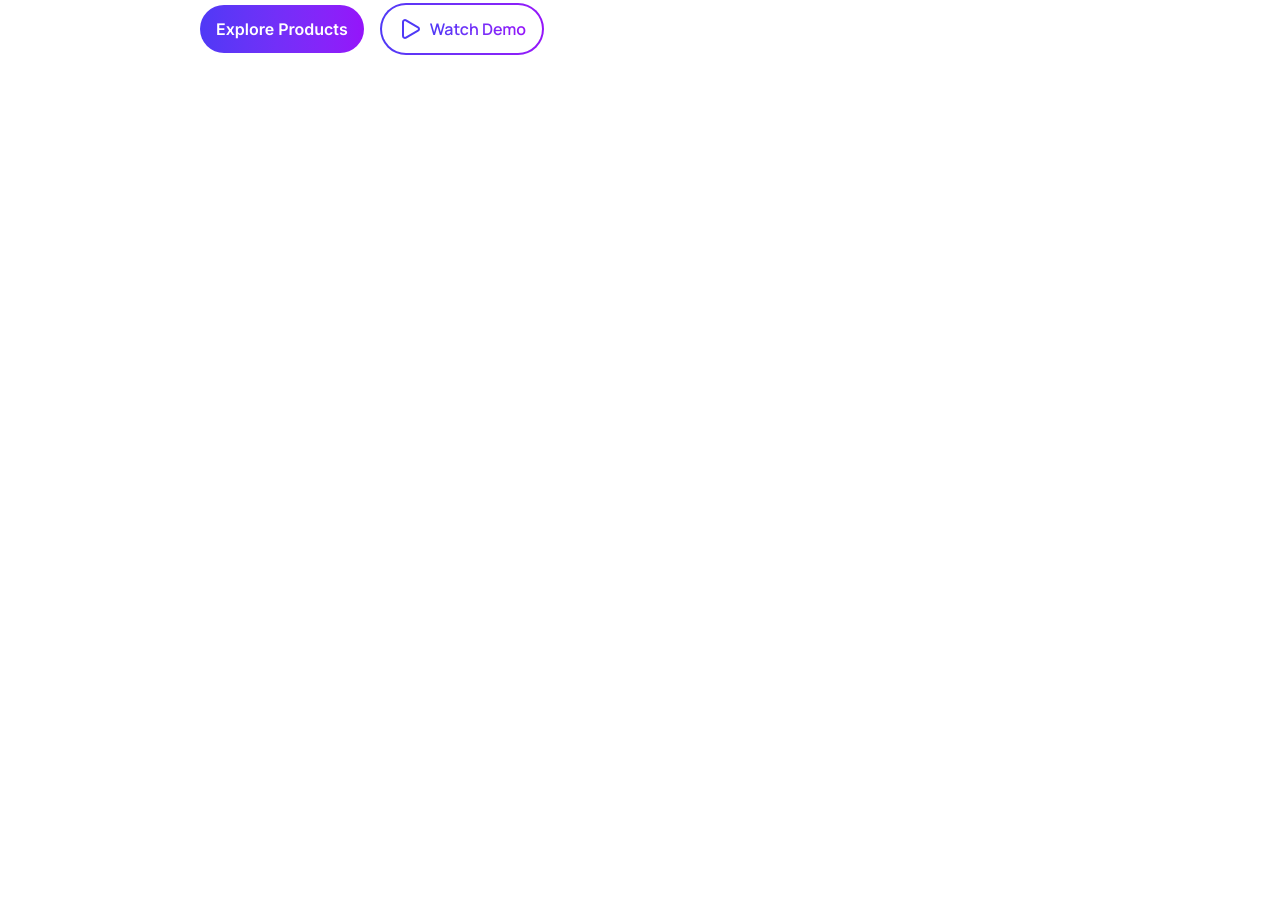
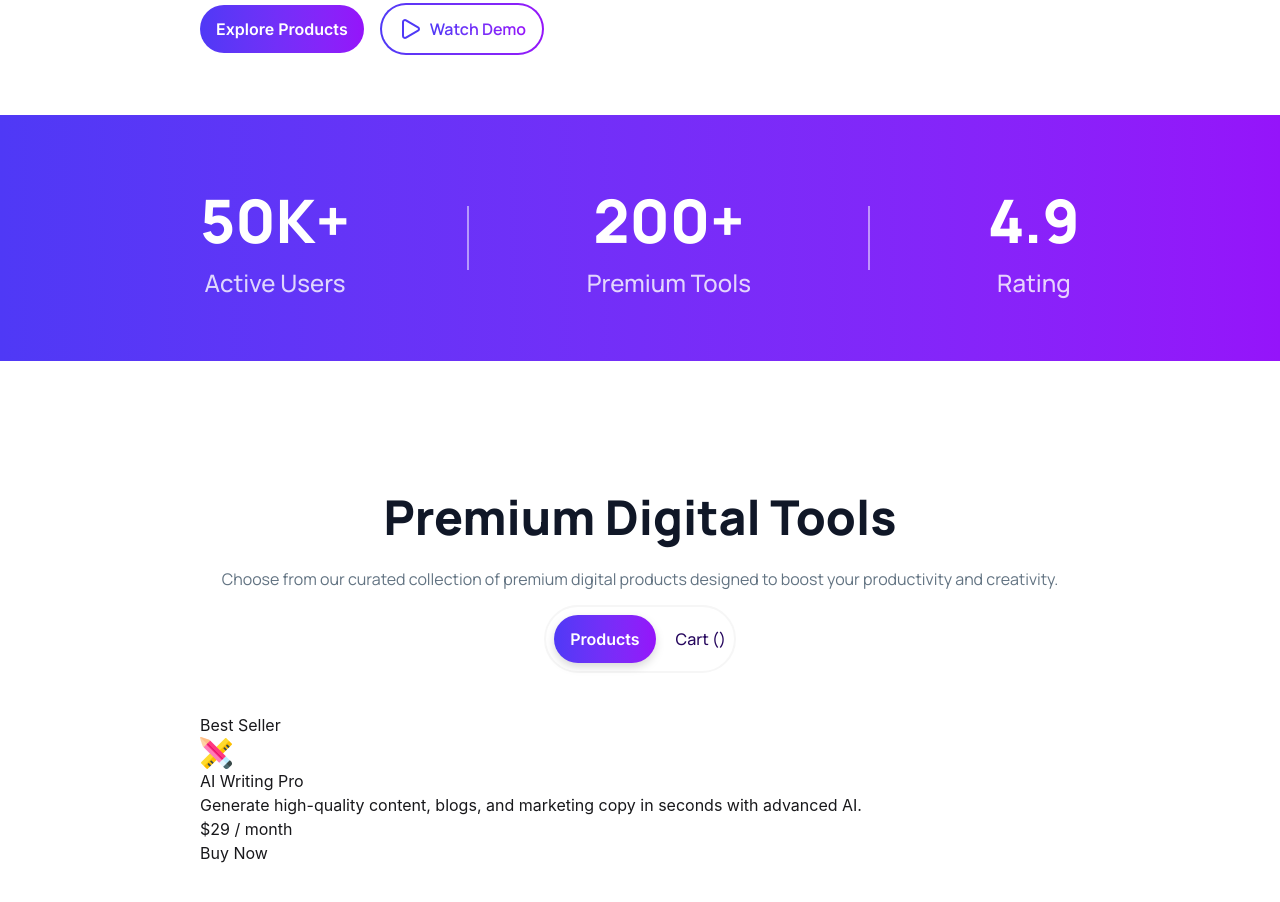
Before and after one commit to RotnoDas/Digitools-platform, a React (Vite) app: page / in a window 1280 px wide. Shown: the part 662-1564 px from the top of the page. Before the commit the page ends 800 px from the top, so only its background shows below. Built offline with nearby package versions, Linux system fonts and the light colour scheme.

Commit message:
Data created

```diff
--- /dev/null
+++ b/public/data.json
@@ -0,0 +1,137 @@
+[
+  {
+    "id": 1,
+    "name": "Starter Resume Builder",
+    "description": "Create professional resumes with basic templates and export options.",
+    "price": 0,
+    "period": "one-time",
+    "tag": "new",
+    "tagType": "new",
+    "features": [
+      "10+ templates",
+      "Basic customization",
+      "Export to PDF"
+    ],
+    "icon": "📄"
+  },
+  {
+    "id": 2,
+    "name": "Pro Resume Builder",
+    "description": "Advanced resume builder with ATS optimization and premium templates.",
+    "price": 9.99,
+    "period": "monthly",
+    "tag": "popular",
+    "tagType": "popular",
+    "features": [
+      "100+ templates",
+      "ATS optimization",
+      "Export to PDF & DOCX"
+    ],
+    "icon": "🚀"
+  },
+  {
+    "id": 3,
+    "name": "Career Toolkit",
+    "description": "All-in-one toolkit including resume, cover letter, and portfolio builder.",
+    "price": 19.99,
+    "period": "monthly",
+    "tag": "best seller",
+    "tagType": "best seller",
+    "features": [
+      "Resume builder",
+      "Cover letter builder",
+      "Portfolio creator"
+    ],
+    "icon": "🧰"
+  },
+  {
+    "id": 4,
+    "name": "Job Tracker",
+    "description": "Track your job applications and manage interview schedules.",
+    "price": 4.99,
+    "period": "monthly",
+    "tag": "new",
+    "tagType": "new",
+    "features": [
+      "Application tracking",
+      "Interview reminders",
+      "Status updates"
+    ],
+    "icon": "📊"
+  },
+  {
+    "id": 5,
+    "name": "LinkedIn Optimizer",
+    "description": "Optimize your LinkedIn profile to attract recruiters.",
+    "price": 14.99,
+    "period": "one-time",
+    "tag": "popular",
+    "tagType": "popular",
+    "features": [
+      "Profile analysis",
+      "Keyword suggestions",
+      "Headline generator"
+    ],
+    "icon": "🔗"
+  },
+  {
+    "id": 6,
+    "name": "Interview Coach",
+    "description": "Practice interviews with AI-based feedback and tips.",
+    "price": 12.99,
+    "period": "monthly",
+    "tag": "best seller",
+    "tagType": "best seller",
+    "features": [
+      "Mock interviews",
+      "AI feedback",
+      "Common questions"
+    ],
+    "icon": "🎤"
+  },
+  {
+    "id": 7,
+    "name": "Portfolio Builder",
+    "description": "Create stunning personal portfolios with ease.",
+    "price": 29.99,
+    "period": "yearly",
+    "tag": "popular",
+    "tagType": "popular",
+    "features": [
+      "Custom domains",
+      "Drag & drop builder",
+      "Responsive design"
+    ],
+    "icon": "🌐"
+  },
+  {
+    "id": 8,
+    "name": "Skill Assessment",
+    "description": "Evaluate your skills with tests and get improvement tips.",
+    "price": 7.99,
+    "period": "monthly",
+    "tag": "new",
+    "tagType": "new",
+    "features": [
+      "Skill tests",
+      "Performance reports",
+      "Improvement tips"
+    ],
+    "icon": "🧠"
+  },
+  {
+    "id": 9,
+    "name": "Ultimate Career Pack",
+    "description": "Complete career solution bundle with all premium features.",
+    "price": 99.99,
+    "period": "yearly",
+    "tag": "best seller",
+    "tagType": "best seller",
+    "features": [
+      "All tools included",
+      "Priority support",
+      "Unlimited exports"
+    ],
+    "icon": "💼"
+  }
+]
--- a/src/App.jsx
+++ b/src/App.jsx
@@ -1,11 +1,13 @@
 import './App.css'
 import Banner from './components/banner/Banner'
+import Contents from './components/contents/Contents'
 import NavBar from './components/navbar/NavBar'
+import Stats from './components/stats/Stats'
 
 function App() {
   return (
     <>
-      <header>
+      <header className='sticky top-0 z-50'>
         <div>
           <NavBar></NavBar>
         </div>
@@ -13,6 +15,8 @@ function App() {
       <main>
         <div>
           <Banner></Banner>
+          <Stats></Stats>
+          <Contents></Contents>
         </div>
       </main>
       <footer>
--- /dev/null
+++ b/src/components/cards/Cart.jsx
@@ -0,0 +1,11 @@
+import React from 'react';
+
+const Cart = () => {
+    return (
+        <div>
+            <h1>No products</h1>
+        </div>
+    );
+};
+
+export default Cart;
--- /dev/null
+++ b/src/components/cards/Products.jsx
@@ -0,0 +1,28 @@
+import React from 'react';
+import icon from '../../assets/products/design-tool.png';
+
+const Products = () => {
+    return (
+        <div>
+            <div>
+                <p>Best Seller</p>
+            </div>
+            <div>
+                <img src={icon} alt="" />
+            </div>
+            <div>
+                <h1>AI Writing Pro</h1>
+                <p>Generate high-quality content, blogs, and marketing copy in seconds with advanced AI.</p>
+                <p>$29 <span>/ month</span></p>
+            </div>
+            <div>
+                <p></p>
+                <p></p>
+                <p></p>
+            </div>
+            <button>Buy Now</button>
+        </div>
+    );
+};
+
+export default Products;
--- /dev/null
+++ b/src/components/contents/Contents.jsx
@@ -0,0 +1,33 @@
+import React, { useState } from 'react';
+import Products from '../cards/Products';
+import Cart from '../cards/Cart';
+
+const Contents = () => {
+    const [isSelected, setIsSelected] = useState('products');
+    return (
+        <div className='px-50 py-30 bg-[#FFFFFF]'>
+            <div className='flex flex-col items-center justify-center gap-4 mb-10'>
+                <h1 className='manrope font-extrabold text-[48px] leading-[auto] tracking-[0%] text-[#101727]'>Premium Digital Tools</h1>
+                <p className='manrope font-normal text-[16px] leading-5 tracking-[0%] text-[#627382]'>Choose from our curated collection of premium digital products designed to boost your productivity and creativity.</p>
+                <div className='p-2 rounded-[100px] bg-[#FFFFFF] border-2 border-[#F6F6F6] space-x-5 flex items-center justify-center'>
+                    <button onClick={() => {setIsSelected('products')}} className={isSelected === 'products' ? 'px-4 py-3 bg-linear-to-r from-[#4F39F6] to-[#9514FA] rounded-[10000px] inter font-semibold text-[16px] leading-[auto] tracking-[0%] text-[#FFFFFF] drop-shadow-lg' : 'manrope font-medium text-[16px] leading-[auto] tracking-[0%] text-[#25065D]'} >Products</button>
+                    <button onClick={() => {setIsSelected('cart')}} className={isSelected === 'cart' ? 'px-4 py-3 bg-linear-to-r from-[#4F39F6] to-[#9514FA] rounded-[10000px] inter font-semibold text-[16px] leading-[auto] tracking-[0%] text-[#FFFFFF] drop-shadow-lg' : 'manrope font-medium text-[16px] leading-[auto] tracking-[0%] text-[#25065D]'}>Cart ()</button>
+                </div>
+            </div>
+            <div>
+                {
+                    isSelected === 'products' ?
+                    <div>
+                        <Products></Products>
+                    </div>
+                    :
+                    <div>
+                        <Cart></Cart>
+                    </div>
+                }
+            </div>
+        </div>
+    );
+};
+
+export default Contents;
--- a/src/components/navbar/NavBar.jsx
+++ b/src/components/navbar/NavBar.jsx
@@ -3,7 +3,7 @@ import { ShoppingCart } from 'lucide-react';
 
 const NavBar = () => {
     return (
-        <div className='px-50 py-3 bg-[#FFFFFF] border-b border-b-[#F2F2F2] flex items-center justify-between'>
+        <div className='px-50 py-3 bg-[#FFFFFF] border-b border-b-[#F2F2F2] flex items-center justify-between shadow-md'>
             <div>
                 <a href="#">
                     <h1 className='font-black manrope text-[40px] bg-linear-to-r from-[#4F39F6] to-[#9514FA] bg-clip-text text-transparent'>DigiTools</h1>
--- /dev/null
+++ b/src/components/stats/Stats.jsx
@@ -0,0 +1,26 @@
+import React from 'react';
+
+const Stats = () => {
+    return (
+        <div className='px-50 py-15 bg-linear-to-r from-[#4F39F6] to-[#9514FA]'>
+            <div className='flex justify-between items-center'>
+                <div className='flex flex-col items-center justify-center'>
+                    <h1 className='manrope font-extrabold text-[60px] leading-[auto] tracking-[0%] text-[#FFFFFF]'>50K+</h1>
+                    <p className='manrope font-medium text-[24px] leading-[auto] tracking-[0%] text-[#FFFFFF] opacity-80'>Active Users</p>
+                </div>
+                <div className='w-0.5 h-16 bg-[#FFFFFF]/50'></div>
+                <div className='flex flex-col items-center justify-center'>
+                    <h1 className='manrope font-extrabold text-[60px] leading-[auto] tracking-[0%] text-[#FFFFFF]'>200+</h1>
+                    <p className='manrope font-medium text-[24px] leading-[auto] tracking-[0%] text-[#FFFFFF] opacity-80'>Premium Tools</p>
+                </div>
+                <div className='w-0.5 h-16 bg-[#FFFFFF]/50'></div>
+                <div className='flex flex-col items-center justify-center'>
+                    <h1 className='manrope font-extrabold text-[60px] leading-[auto] tracking-[0%] text-[#FFFFFF]'>4.9</h1>
+                    <p className='manrope font-medium text-[24px] leading-[auto] tracking-[0%] text-[#FFFFFF] opacity-80'>Rating</p>
+                </div>
+            </div>
+        </div>
+    );
+};
+
+export default Stats;
```
